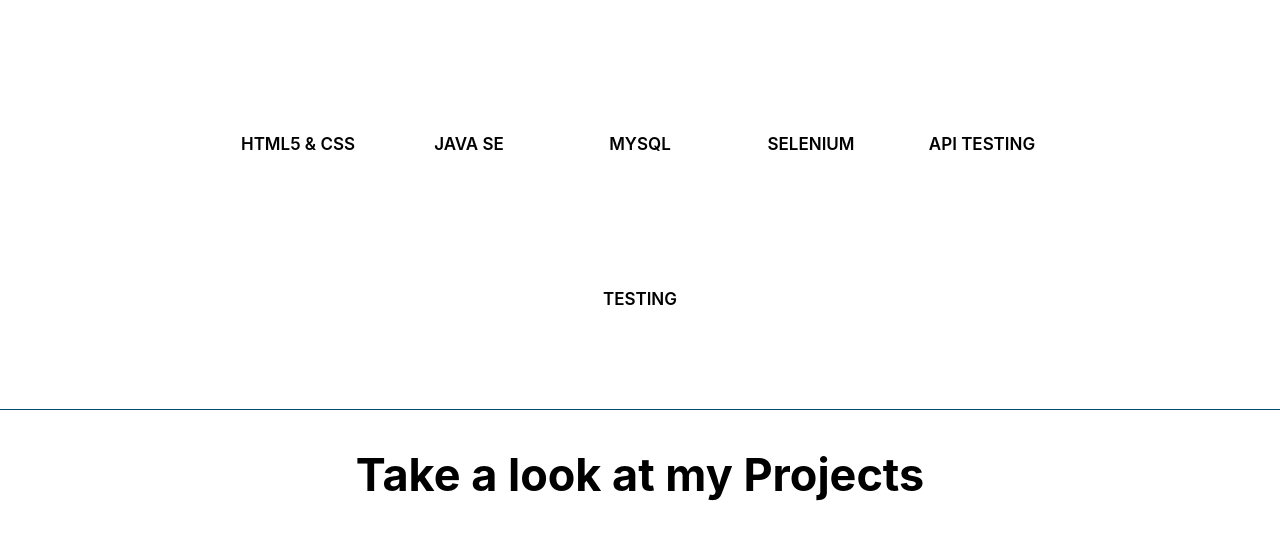
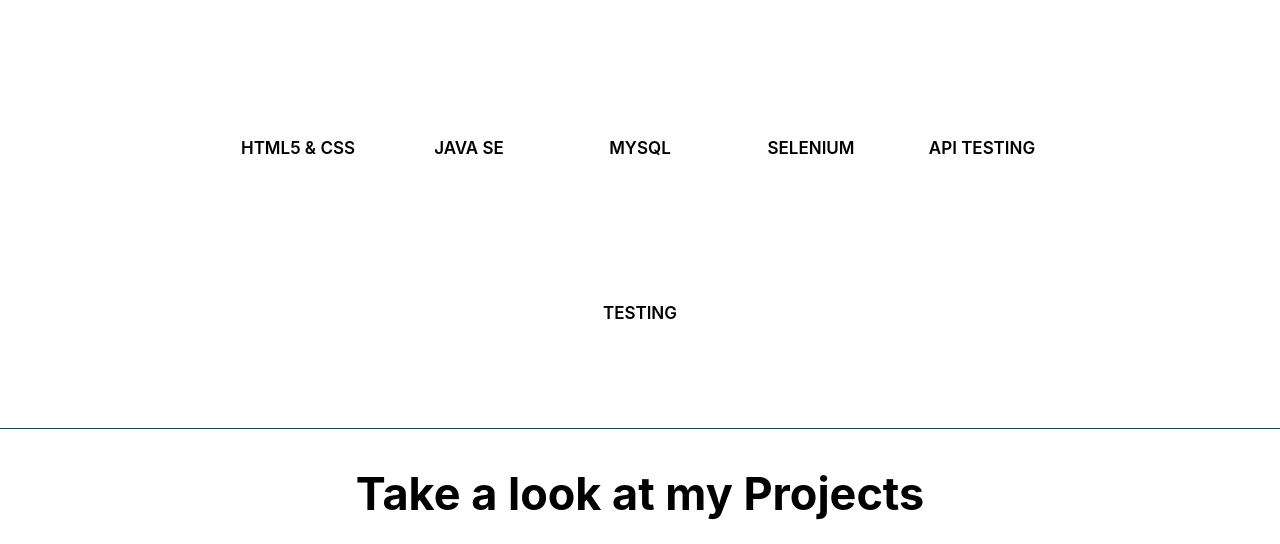
Before and after one commit to DAMIAKINTOMIDE/Damitomide, a plain HTML site: page index.html in a window 1280 px wide. Shown: the part 773-1317 px from the top of the page. Drawn offline with Linux system fonts and the light colour scheme; a script that the page names is missing.

Commit message:
Update main.css

```diff
--- a/css/main.css
+++ b/css/main.css
@@ -185,7 +185,7 @@ ul li{
     height: 155px;
     border-radius: 155px;
     background: #ffffff;
-    margin: 0 0.5em;
+    margin: 0.3em 0.5em;
     display: flex;
     justify-content: center;
     align-items: center;
```
